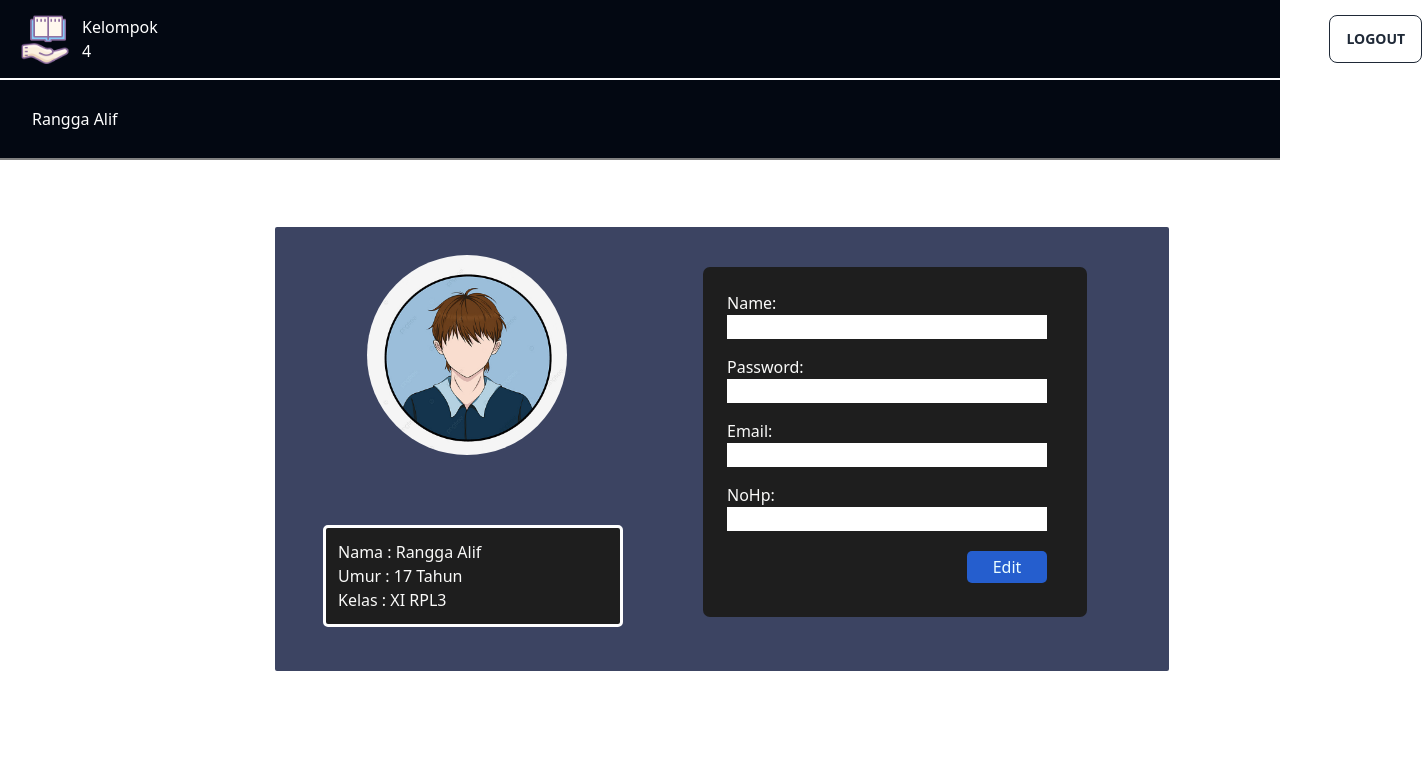
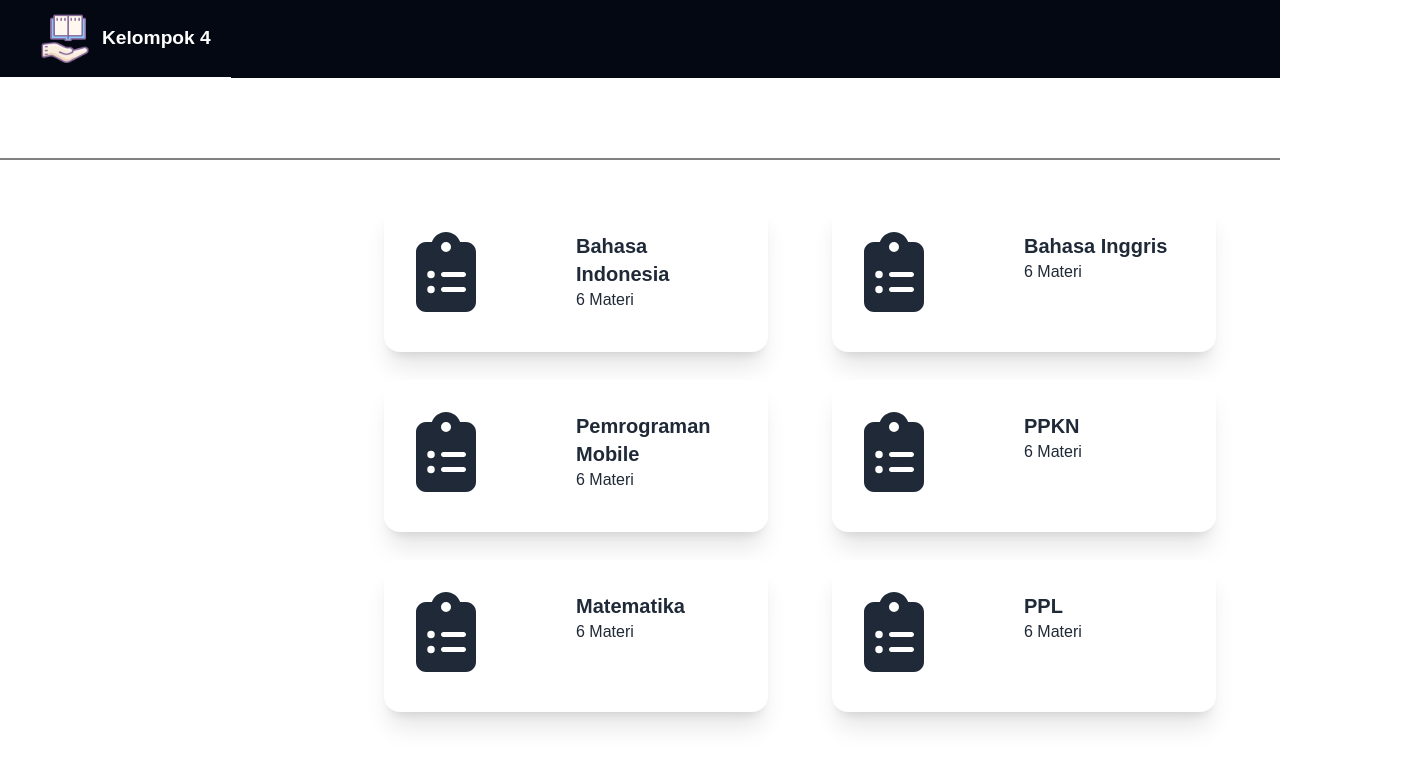
Before and after one commit to muhamadafif83/Kelompok-4, a React (Create React App) app: page /materi in a window 1280 px wide. Shown: the top 766 px of the page, 1422 px wide, since content can reach past the window. Built offline with nearby package versions, Linux system fonts and the light colour scheme.

Commit message:
Materi siswa - Muhamad Afif Mustafa

```diff
--- a/package.json
+++ b/package.json
@@ -3,6 +3,10 @@
   "version": "0.1.0",
   "private": true,
   "dependencies": {
+    "@fortawesome/fontawesome-svg-core": "^6.4.0",
+    "@fortawesome/free-regular-svg-icons": "^6.4.0",
+    "@fortawesome/free-solid-svg-icons": "^6.4.0",
+    "@fortawesome/react-fontawesome": "^0.2.0",
     "@testing-library/jest-dom": "^5.16.5",
     "@testing-library/react": "^13.4.0",
     "@testing-library/user-event": "^13.5.0",
--- a/src/App.js
+++ b/src/App.js
@@ -1,13 +1,15 @@
 import { BrowserRouter, Switch, Route, } from "react-router-dom";
 import landingpage from './pages/landingpage';
 import ProfileSiswa from './pages/ProfileSiswa';
+import Materi from "./pages/materiSiswa";
 
 function App() {
   return (
     <BrowserRouter>
       <Switch>
       <Route component={landingpage} path="/" exact/>
-      <Route component={ProfileSiswa} path="/" />
+      <Route component={ProfileSiswa} path="/profile" />
+      <Route component={Materi} path="/materi" />
       </Switch>
     </BrowserRouter>
   );
--- a/src/components/Navbar.js
+++ b/src/components/Navbar.js
@@ -1,16 +1,17 @@
 import React from 'react'
 import icon from '../images/icons.png'
+import { Link } from 'react-router-dom/cjs/react-router-dom.min';
 
 const Nav = () => {
   return (
   <div style={{ backgroundColor: '#030812', height: '80px', display: 'flex', justifyContent: 'flex-start', alignItems: 'center',borderBottom:"2px white solid" }}>
-    <div className="ml-5" style={{ display: 'flex', alignItems: 'center' }}>
-      <img src={icon} width="50px" height="50px" />
-      <span className="ml-3 text-white">Kelompok 4</span>
-      <div className="ml-auto ">
-        <button className="btn btn-outline " style={{marginLeft:"31cm"}}>Logout</button>
+    {/* navbar */}
+    <div style={{ backgroundColor: '#030812', height: '80px', display: 'flex', justifyContent: 'space-between', alignItems: 'center', padding: '0 20px',borderBottom:"2px white solid" }}>
+        <div className="ml-5" style={{ display: 'flex', alignItems: 'center' }}>
+          <img src={icon} width="50px" height="50px" />
+          <span className="ml-3 text-white" style={{ fontWeight: 'bold', fontSize: '1.2rem' }}>Kelompok 4</span>
+        </div>
       </div>
-    </div>
   </div>
   )
 }
--- a/src/components/nav/Name.js
+++ b/src/components/nav/Name.js
@@ -2,9 +2,10 @@ import React from 'react'
 
 const Navi = () => {
   return (
-  <div style={{ backgroundColor: '#030812', height: '80px', display: 'flex', justifyContent: 'flex-start', alignItems: 'center' ,borderBottom:"2px grey solid"}}>
-    <div className="ml-5" style={{ display: 'flex', alignItems: 'center' }}>
-      <h1 className="ml-3 text-white">Rangga Alif</h1>
+  <div style={{ height: '80px', display: 'flex', justifyContent: 'flex-start', alignItems: 'center' ,borderBottom:"2px grey solid"}}>
+    <div className="ml-5 grid flex-col text-left" style={{ display: 'flex', alignItems: 'center' }}>
+      <h1 className="ml-3 text-white" style={{fontWeight: 'bold', fontSize: '22px'}}>Rangga Alif</h1>
+      <h1 className="ml-3 text-white" style={{fontWeight: '', fontSize: '12px'}}>Online</h1>
     </div>
   </div>
   )
--- a/src/index.css
+++ b/src/index.css
@@ -1,3 +1,7 @@
 @tailwind base;
 @tailwind components;
 @tailwind utilities;
+
+*{
+    font-family: 'Poppins', sans-serif;
+}
--- a/src/index.js
+++ b/src/index.js
@@ -2,6 +2,13 @@ import React from 'react';
 import ReactDOM from 'react-dom/client';
 import './index.css';
 import App from './App';
+import { library } from '@fortawesome/fontawesome-svg-core';
+import { faUser } from '@fortawesome/free-solid-svg-icons';
+library.add(faUser);
+
+<style>
+  @import url('https://fonts.googleapis.com/css2?family=Alkatra&family=Delicious+Handrawn&family=PT+Serif&family=Poppins:wght@300&display=swap');
+</style>
 
 const root = ReactDOM.createRoot(document.getElementById('root'));
 root.render(
--- /dev/null
+++ b/src/pages/materiSiswa.js
@@ -0,0 +1,96 @@
+import Nav from "../components/Navbar";
+import Navi from "../components/nav/Name";
+import { FontAwesomeIcon } from '@fortawesome/react-fontawesome'
+import { faClipboardList } from '@fortawesome/free-solid-svg-icons';
+// import male from "../images/male.png";
+
+const Materi = () => {
+  return (
+    <div>
+      <Nav />
+      <Navi />
+      <div className="ml-96 grid gap-x-0 gap-y-2 grid-cols-2">
+    <div className="card w-96 bg-base-100 shadow-xl mt-10 ">
+    <div className="card-body">
+      <div className="grid grid-cols-2">
+    <FontAwesomeIcon icon={faClipboardList} size="5x"/>
+    <div>
+    <h2 className="card-title">Bahasa Indonesia</h2>
+    <p>6 Materi</p>
+    </div>
+    </div>
+    <div className="card-actions justify-end">
+    </div>
+  </div>
+</div>
+        <div className="card w-96 bg-base-100 shadow-xl ml-26 mt-10">
+        <div className="card-body">
+        <div className="grid grid-cols-2">
+    <FontAwesomeIcon icon={faClipboardList} size="5x"/>
+    <div>
+    <h2 className="card-title">Bahasa Inggris</h2>
+    <p>6 Materi</p>
+    </div>
+    </div>
+        <div className="card-actions justify-end">
+        </div>
+    </div>
+    </div>
+        <div className="card w-96 bg-base-100 shadow-xl mt-5">
+        <div className="card-body">
+        <div className="grid grid-cols-2">
+    <FontAwesomeIcon icon={faClipboardList} size="5x"/>
+    <div>
+    <h2 className="card-title">Pemrograman Mobile</h2>
+    <p>6 Materi</p>
+    </div>
+    </div>
+        <div className="card-actions justify-end">
+        </div>
+    </div>
+    </div>
+    <div className="card w-96 bg-base-100 shadow-xl ml-26 mt-5">
+        <div className="card-body">
+        <div className="grid grid-cols-2">
+    <FontAwesomeIcon icon={faClipboardList} size="5x"/>
+    <div>
+    <h2 className="card-title">PPKN</h2>
+    <p>6 Materi</p>
+    </div>
+    </div>
+        <div className="card-actions justify-end">
+        </div>
+    </div>
+    </div>
+    <div className="card w-96 bg-base-100 shadow-xl mt-5">
+        <div className="card-body">
+        <div className="grid grid-cols-2">
+    <FontAwesomeIcon icon={faClipboardList} size="5x"/>
+    <div>
+    <h2 className="card-title">Matematika</h2>
+    <p>6 Materi</p>
+    </div>
+    </div>
+        <div className="card-actions justify-end">
+        </div>
+    </div>
+    </div>
+    <div className="card w-96 bg-base-100 shadow-xl ml-26 mt-5">
+        <div className="card-body">
+        <div className="grid grid-cols-2">
+    <FontAwesomeIcon icon={faClipboardList} size="5x"/>
+    <div>
+    <h2 className="card-title">PPL</h2>
+    <p>6 Materi</p>
+    </div>
+    </div>
+        <div className="card-actions justify-end">
+        </div>
+    </div>
+    </div>
+</div>
+    </div>
+  );
+};
+
+export default Materi;
```
Also changed, not shown: 1 other file (tests, documents, lock files or other folders).
